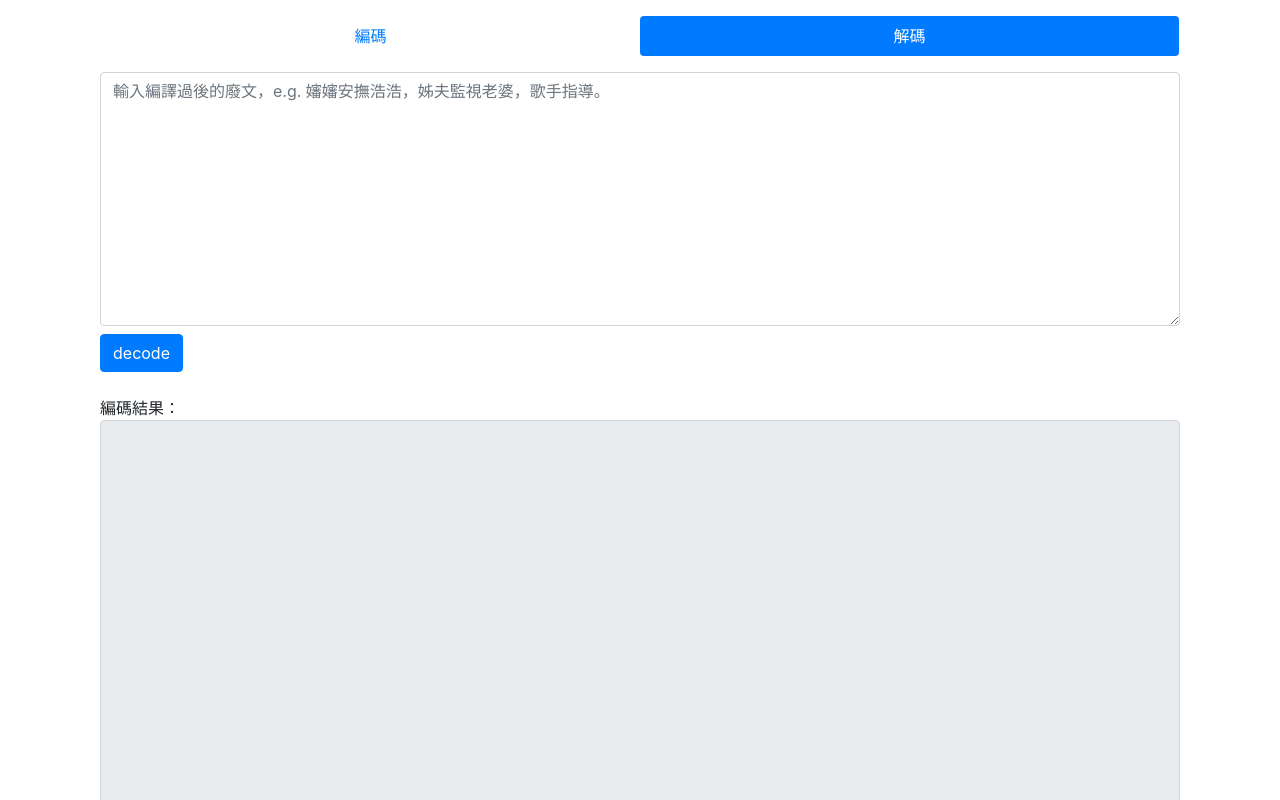
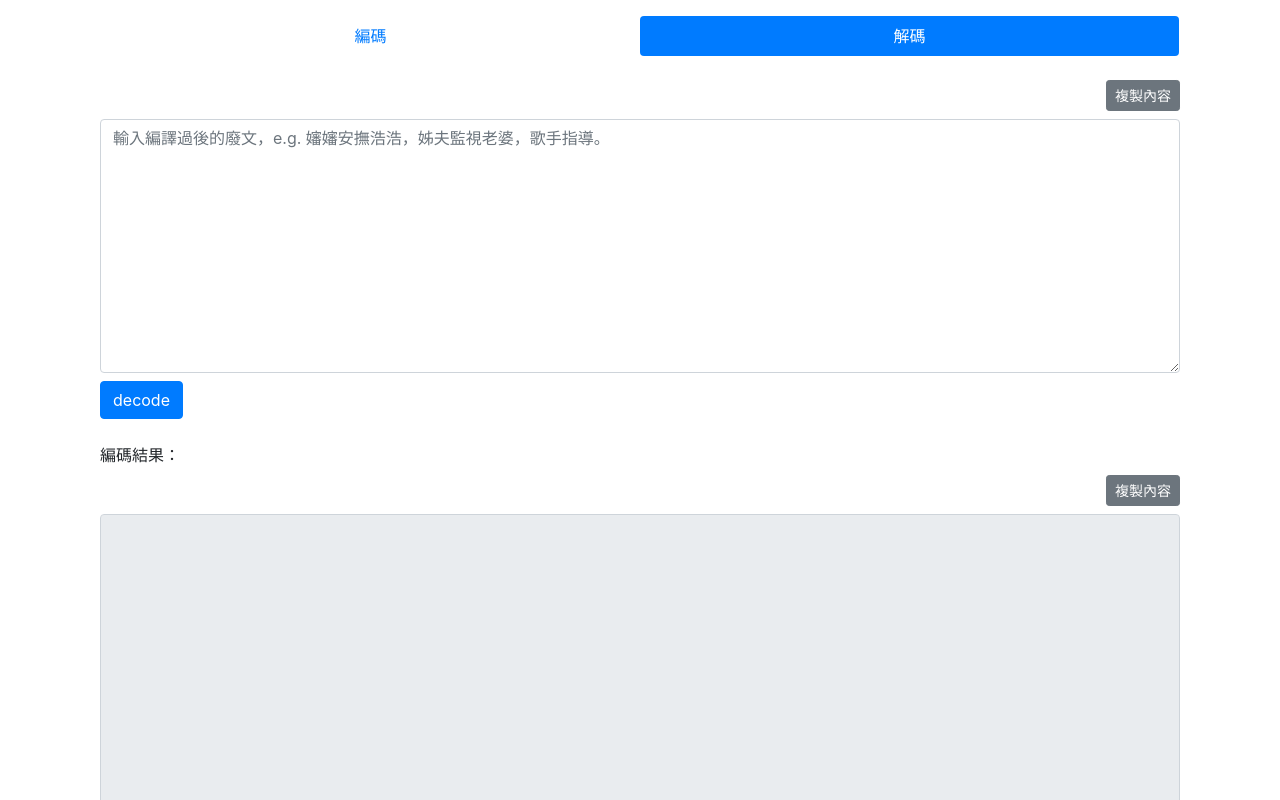
Before and after one commit to Asing1001/junk-encoder, a React (Create React App) app: page /junk-encoder/decode in a window 1280 px wide. Shown: the top 800 px of the page. Built offline with nearby package versions, Linux system fonts and the light colour scheme.

Commit message:
add copy btn

```diff
--- a/package.json
+++ b/package.json
@@ -7,6 +7,7 @@
     "bootstrap": "^4.3.1",
     "hi-base64": "^0.2.1",
     "react": "^16.8.4",
+    "react-copy-to-clipboard": "^5.0.1",
     "react-dom": "^16.8.4",
     "react-router-dom": "^4.3.1",
     "react-scripts": "2.1.8"
--- a/src/components/decodeForm.js
+++ b/src/components/decodeForm.js
@@ -1,5 +1,6 @@
 import React, { Component } from 'react';
 import { decodeJunkToBase64 } from "../core/junk";
+import {CopyToClipboard} from 'react-copy-to-clipboard';
 const base64 = require('hi-base64');
 
 class EncodeForm extends Component {
@@ -8,12 +9,13 @@ class EncodeForm extends Component {
     this.state = {
       base64Text: '',
       plainText: '',
-      encodedText: ''
+      encodedText: '',
+      copied: false,
     }
   }
 
   handleEncodedTextChange = (evt) => {
-    this.setState({ encodedText: evt.target.value })
+    this.setState({ encodedText: evt.target.value , copied: false})
   }
 
   handleClick = () => {
@@ -27,10 +29,22 @@ class EncodeForm extends Component {
     return (
       <div className="container">
         <div className="form-group">
+          <div className="text-right">
+            <CopyToClipboard text={encodedText}
+              onCopy={() => this.setState({copied: true})}>
+              <button className="btn btn-secondary btn-sm my-2">複製內容</button>
+            </CopyToClipboard>
+          </div>
           <textarea placeholder="輸入編譯過後的廢文，e.g. 嬸嬸安撫浩浩，姊夫監視老婆，歌手指導。" rows="10" className="form-control" id="encodedText" type="text" onChange={this.handleEncodedTextChange} value={encodedText} />
           <button className="btn btn-primary my-2" onClick={this.handleClick}>decode</button>
         </div>
         <div>編碼結果：{base64Text}</div>
+          <div className="text-right">
+            <CopyToClipboard text={plainText}
+              onCopy={() => this.setState({copied: true})}>
+              <button className="btn btn-secondary btn-sm my-2">複製內容</button>
+            </CopyToClipboard>
+          </div>
         <textarea readOnly rows="20" className="form-control" type="text" value={plainText} />
         <div>
         </div>
--- a/src/components/encodeForm.js
+++ b/src/components/encodeForm.js
@@ -1,5 +1,6 @@
 import React, { Component } from 'react';
 import { encodeBase64ToJunk } from "../core/junk";
+import {CopyToClipboard} from 'react-copy-to-clipboard';
 const base64 = require('hi-base64');
 
 class EncodeForm extends Component {
@@ -8,12 +9,13 @@ class EncodeForm extends Component {
     this.state = {
       base64Text: '',
       plainText: '',
-      encodedText: ''
+      encodedText: '',
+      copied: false,
     }
   }
 
   handlePlainTextChange = (evt) => {
-    this.setState({ plainText: evt.target.value })
+    this.setState({ plainText: evt.target.value , copied: false})
   }
 
   handleClick = () => {
@@ -26,10 +28,22 @@ class EncodeForm extends Component {
     return (
       <div className="container">
         <div className="form-group">
+          <div className="text-right">
+            <CopyToClipboard text={plainText}
+              onCopy={() => this.setState({copied: true})}>
+              <button className="btn btn-secondary btn-sm my-2">複製內容</button>
+            </CopyToClipboard>
+          </div>
           <textarea placeholder="輸入任何想編碼成廢文的訊息，e.g. 我們練習廢文，不顧北京反對。" rows="10" className="form-control" id="plainText" type="text" onChange={this.handlePlainTextChange} value={plainText} />
           <button className="btn btn-primary my-2" onClick={this.handleClick}>encode</button>
         </div>
         <div>編碼結果：{base64Text}</div>
+          <div className="text-right">
+            <CopyToClipboard text={encodedText}
+              onCopy={() => this.setState({copied: true})}>
+              <button className="btn btn-secondary btn-sm my-2">複製內容</button>
+            </CopyToClipboard>
+          </div>
         <textarea readOnly rows="20" className="form-control" type="text" value={encodedText} />
         <div>
         </div>
```
Also changed, not shown: 1 other file (tests, documents, lock files or other folders).
